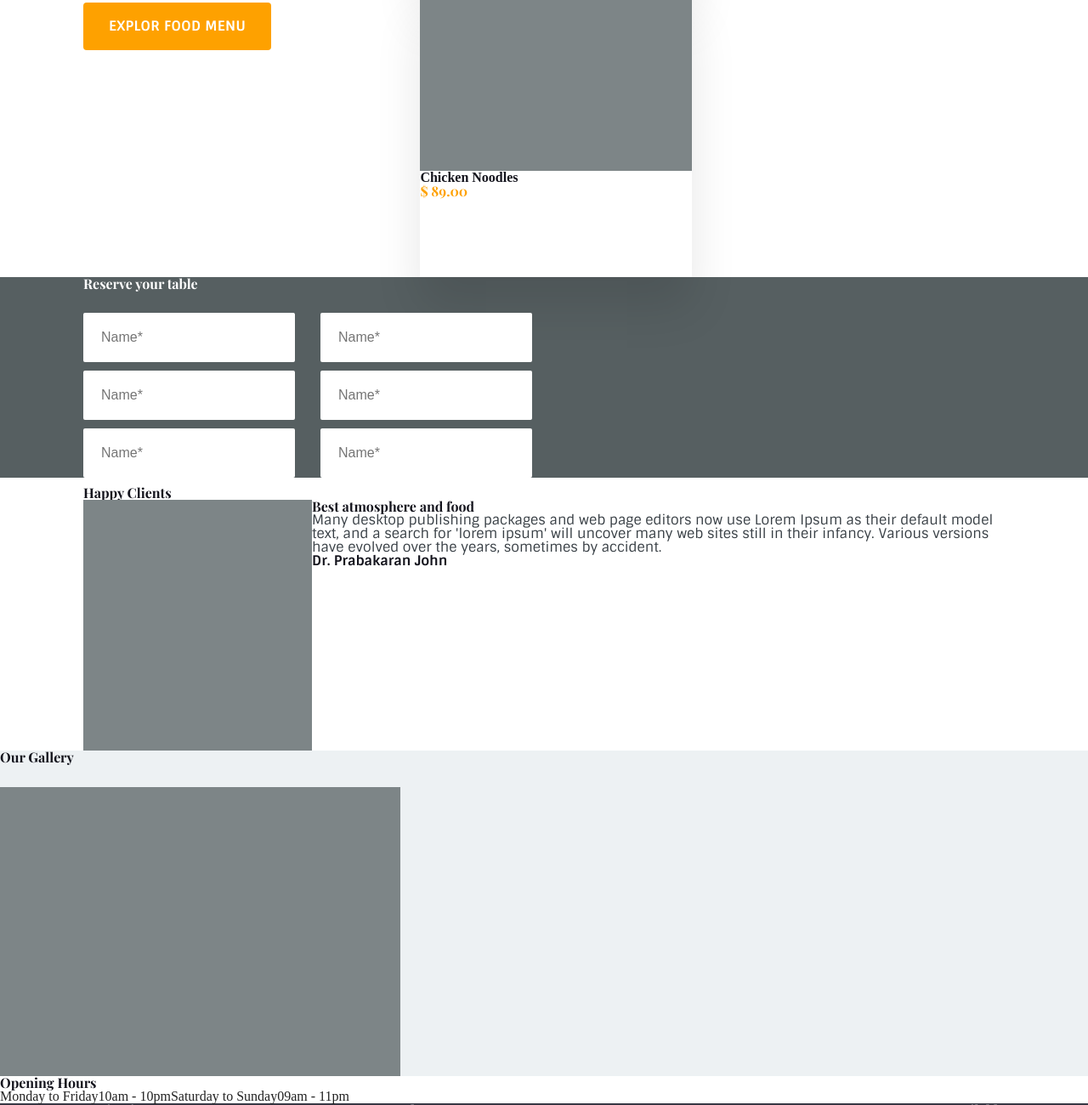
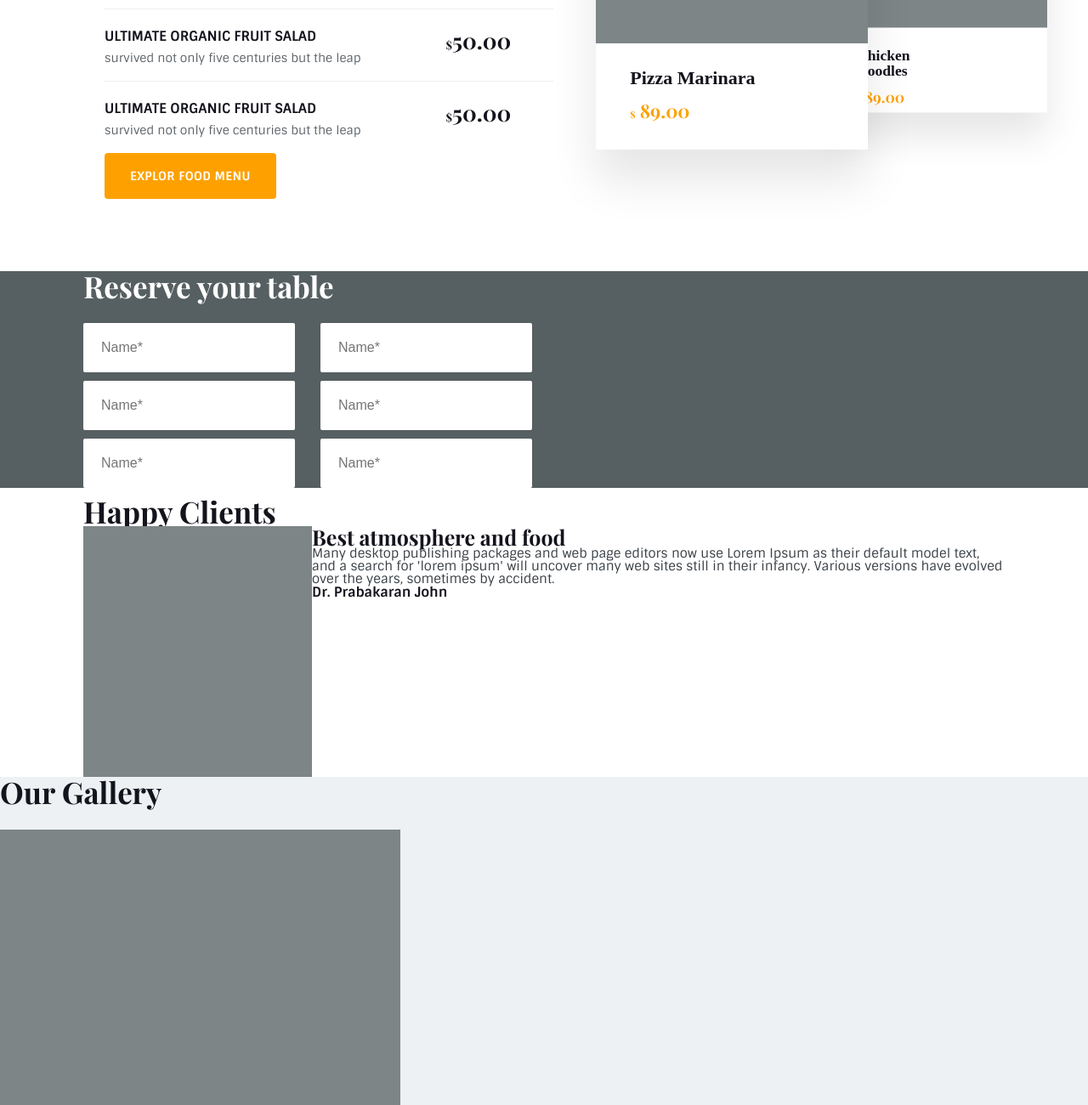
Before and after one commit to alyxwanz/Bazar, a website: page src/index.pug in a window 1280 px wide. Shown: the part 500-1800 px from the top of the page at 85% size. Drawn offline with nearby package versions, Linux system fonts and the light colour scheme; files that its build step writes are made by us from their sources; a web font is replaced by a local one.

Commit message:
add Schedule section add Menu section

```diff
--- a/src/modules/menu/menu.pug
+++ b/src/modules/menu/menu.pug
@@ -54,7 +54,7 @@ section.menu
             span.menu-special__currency
               | $
             |                             89.00
-      .menu-special__img
+      .menu-special__img.small
         .menu-special__item
         .menu-special__disc
           span.menu-special__heading
--- a/src/modules/menu/menu.scss
+++ b/src/modules/menu/menu.scss
@@ -3,10 +3,12 @@
 
 
     .menu-template {
+        margin: 100px 25px 85px 25px;
         .menu-template__item {
             display: flex;
             border-bottom: solid 1px #eeeeee;
             padding: 24px 0px 20px;
+
         }
 
         .menu-template__item:last-child {
@@ -58,6 +60,7 @@
             font-size: rem(13px);
             font-weight: bold;
             color: #14141d;
+            margin-left: 100px;
         }
 
         .menu-template__value {
@@ -65,10 +68,13 @@
             font-size: rem(26px);
             font-weight: bold;
             color: #14141d;
+            margin-right: 50px;
         }
     }
 
     .menu-special {
+        margin: 100px 25px 85px 25px;
+        position: relative;
         .menu-special__title {
             font-family: $font-Playfair;
             font-size: rem(35px);
@@ -81,6 +87,9 @@
             width: 320px;
             height: 335px;
             box-shadow: 0px 36px 51px 0 rgba(0, 0, 0, 0.1);
+            position: relative;
+            z-index: 1;
+            background-color: #fff;
         }
 
         .menu-special__item {
@@ -94,6 +103,7 @@
             font-size: rem(22px);
             font-weight: bold;
             color: #14141d;
+            margin: 30px 131px 16px 40px;
         }
 
         .menu-special__price {
@@ -102,11 +112,20 @@
             font-size: rem(22px);
             font-weight: bold;
             color: #fea100;
+            margin-bottom: 37px;
+            margin-left: 40px;
         }
 
         .menu-special__currency {
             font-size: rem(11px);
         }
+        .menu-special__img.small {
+            transform: scale(0.8);
+            position: absolute;
+            right: -243px;
+            top: 60px;
+            z-index: 0;
+        }
     }
 
 
--- a/src/modules/schedule/schedule.pug
+++ b/src/modules/schedule/schedule.pug
@@ -9,3 +9,6 @@ section.schedule
     | Saturday to Sunday
     span.schedule-section__time
       | 09am - 11pm
+  div.schedule-section__img
+    div.schedule-section__item
+      img(src='' alt='')
--- a/src/modules/schedule/schedule.scss
+++ b/src/modules/schedule/schedule.scss
@@ -1,9 +1,46 @@
 .schedule {
+    width: 1084px;
+    margin: 0 auto;
 
     .schedule-section__title {
         font-family: $font-Playfair;
         font-size: rem(35px);
         font-weight: bold;
         color: #14141d;
+        padding: 100px 0;
+        display: inline-block;
+        margin-right: 160px;
+    }
+
+    .schedule-section__text {
+        font-family: $font-Playfair;
+        font-size: rem(20px);
+        font-style: italic;
+        color: #616161;
+        display: inline-grid;
+        padding-right: 60px;
+    }
+
+    .schedule-section__time {
+        font-family: $font-Playfair;
+        font-size: rem(30px);
+        font-style: normal;
+        font-weight: bold;
+        color: #fea100;
+        padding-top: 20px;
+    }
+
+    .schedule-section__img {
+    position: relative;
+}
+
+    .schedule-section__item {
+            min-width: 210px;
+            min-height: 210px;
+            background-color: #7d8587;
+            display: inline-block;
+            position: absolute;
+            right: -7px;
+            bottom: -45px;
     }
 }
--- a/src/styles/style.scss
+++ b/src/styles/style.scss
@@ -7,10 +7,6 @@
 @import './../modules/gallery/gallery.scss';
 @import './../modules/schedule/schedule.scss';
 
-@function rem($size) {
-  @return $size / 16px * 1rem;
-}
-
 body {
     box-sizing: border-box;
 }
--- a/src/styles/variables.scss
+++ b/src/styles/variables.scss
@@ -1,2 +1,6 @@
 $font-Sintony: 'Sintony', sans-serif;
 $font-Playfair: 'Playfair Display', serif;
+
+@function rem($size) {
+    @return $size / 16px * 1rem;
+  }
```
Also changed, not shown: src/modules/schedule/image.jpg (added), src/modules/schedule/square.png (added).
